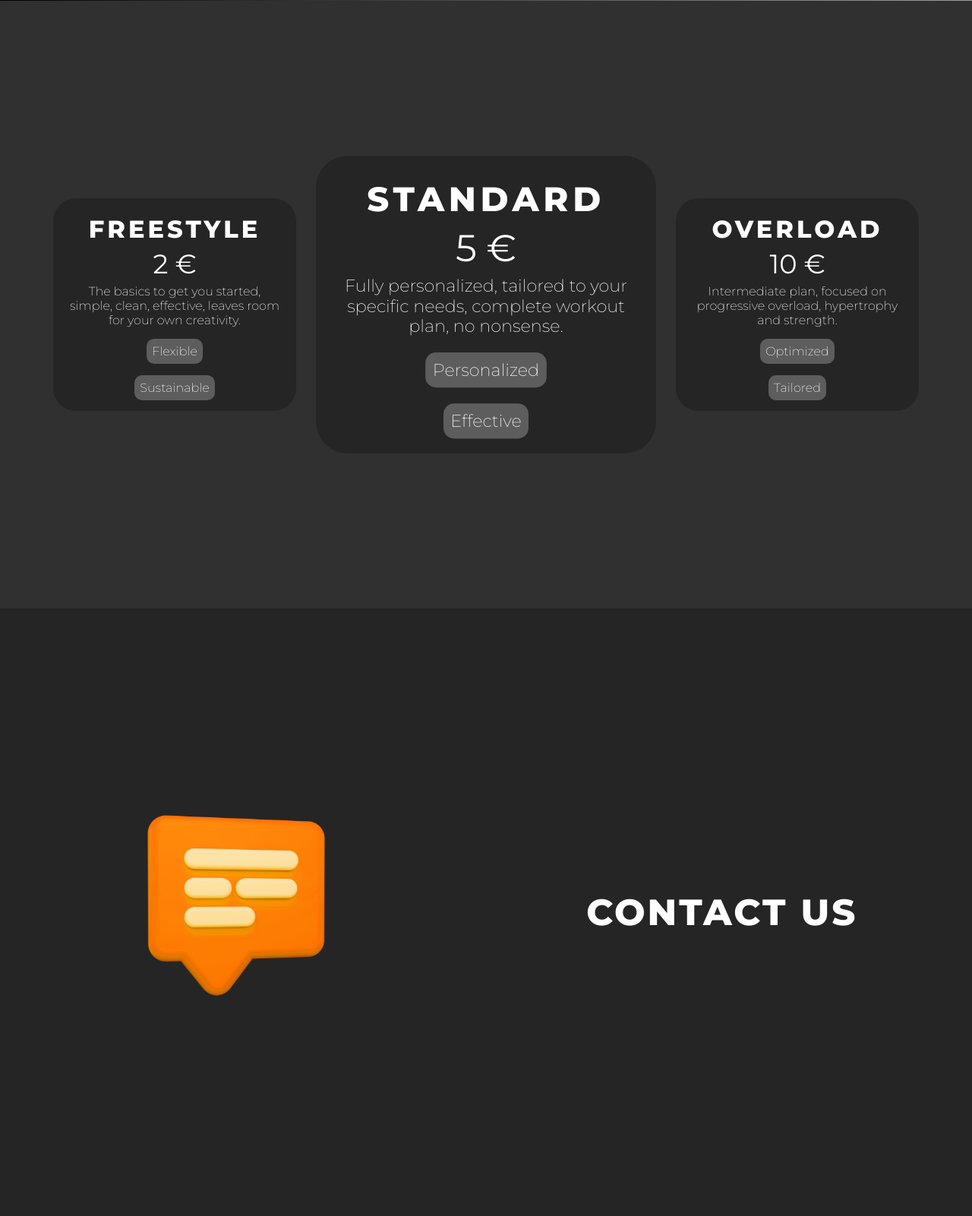
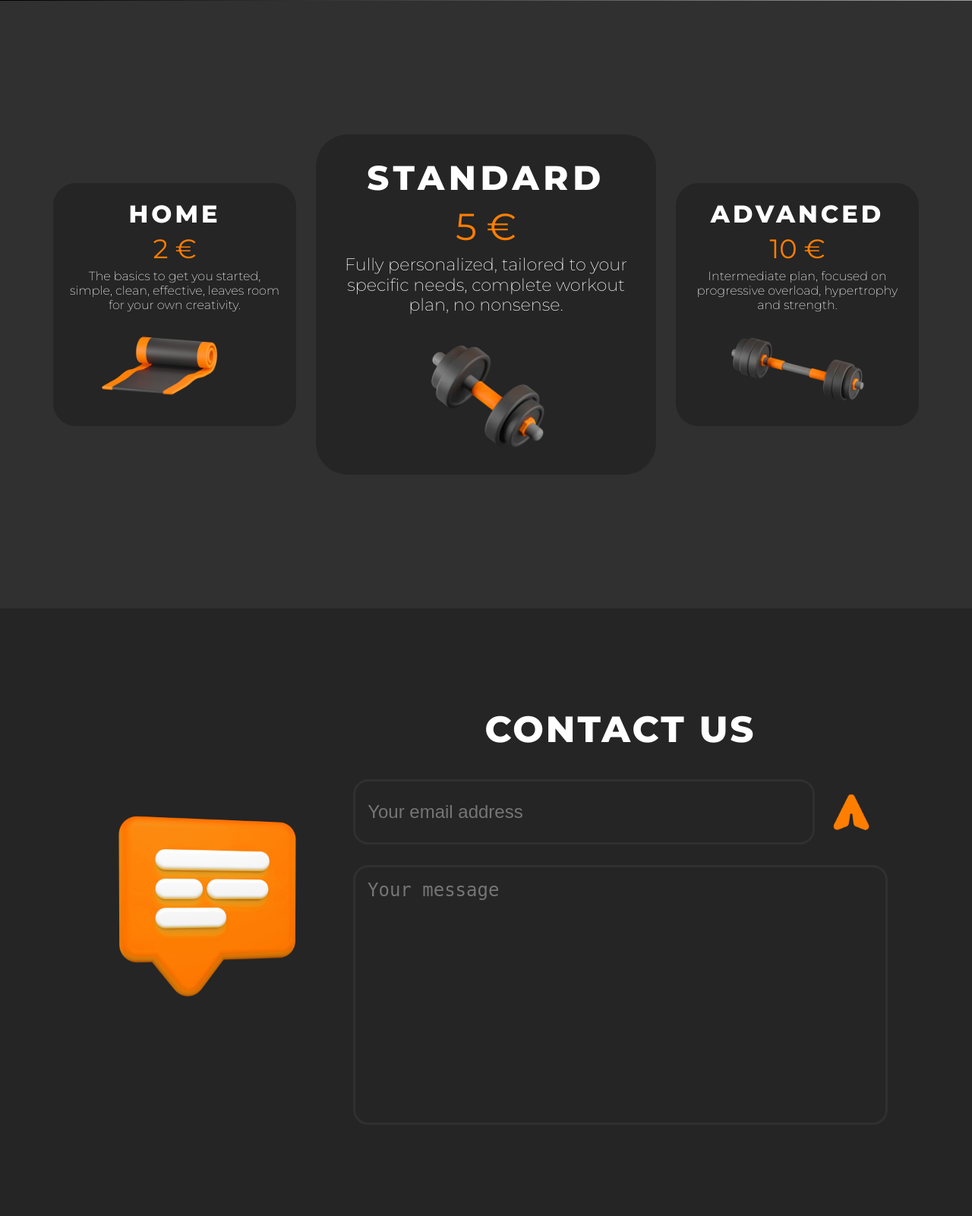
Before and after one commit to nikoladragomirovic/TrenirAI, a Flask app: page / in a window 1280 px wide. Shown: the part 818-2419 px from the top of the page at 76% size. Run offline with Flask 3, Linux system fonts and the light colour scheme; grey boxes are pictures that could not be loaded.

Commit message:
Changed Icons & Added Contact Section

```diff
--- a/static/index.css
+++ b/static/index.css
@@ -98,7 +98,7 @@ nav ul li a:hover{
     align-items: center;
     flex-direction: row;
     justify-content: flex-start;
-  }
+}
 
 #heading {
     color: white;
@@ -157,7 +157,7 @@ nav ul li a:hover{
 .card{
     background-color: #252525;
     border-radius: 30px;
-    height: 35vh;
+    height: 40vh;
     width: 40vh;
     transition: all 0.5s ease;
     margin: 45px;
@@ -185,23 +185,35 @@ nav ul li a:hover{
     margin: 0px !important;
     transition: 0.5s;
     font-weight: 500 !important;
-    color: #5d5d5d;
+    color: rgb(255, 126, 0) !important;
 }
 
 .card p{
     color: white;
     font-weight: 300;
     margin: 20px;
-    margin-bottom: 10px;
+    margin-bottom: -20px;
     margin-top: 5px !important;
     text-align: center;
 }
 
-.bulletpoint{
-    background-color: #5d5d5d;
-    border-radius: 10px;
-    padding: 7px;
-    transition: 0.5s;
+.card img{
+    transition: 0.5s ease;
+}
+
+.card:nth-child(1) img{
+    max-width: 23vh;
+    margin-left: -40px;
+}
+
+.card:nth-child(2) img{
+    max-width: 20vh;
+    margin-top: 2vh;
+}
+
+.card:nth-child(3) img{
+    max-width: 25vh;
+    margin-top: -1vh
 }
 
 #contact{
@@ -217,7 +229,7 @@ nav ul li a:hover{
 
 @keyframes dance {
     0%, 100% {
-      transform: translateY(0);
+      transform: translateY(10px);
     }
     50% {
       transform: translateY(-10px);
@@ -227,11 +239,15 @@ nav ul li a:hover{
 #contact img{
     max-height: 40vh;
     animation: dance 2s ease 0s infinite;
+    margin-right: -25%;
+    margin-left: -10%;
 }
 
 #form {
     display: flex;
-    align-items: flex-start;
+    align-items: center;
+    flex-direction: column;
+    justify-content: center;
 }
 
 #form h1{
@@ -239,3 +255,92 @@ nav ul li a:hover{
     font-size: 3rem;
     letter-spacing: 3px;
 }
+
+#title {
+    width: 158.5%;
+    display: flex;
+    align-items: center;
+    flex-direction: row;
+    justify-content: center;
+    margin-bottom: 5%;
+}
+
+#email{
+    border-radius: 20px;
+    width: 150%;
+    height: 6vh;
+    background-color: transparent;
+    border: 3px solid #303030;
+    font-size: 3vh;
+    color: rgb(153,153,153);
+    transition: all 0.3s ease;
+    padding: 2vh;
+    font-weight: 300;
+}
+
+#image {
+    height: 6vh;
+    margin: 3vh;
+}
+
+@keyframes moveUpDown {
+    0%, 100% {
+        transform: translateY(0);
+    }
+    50% {
+        transform: translateY(-100vh);
+        opacity: 0;
+    }
+    51% {
+        transform: translateY(100vh);
+        opacity: 0;
+    }
+    100% {
+        opacity: 1;
+    }
+}
+
+@keyframes shake {
+    0%, 100% {
+        transform: translateX(0) rotate(0deg);
+    }
+    25%, 75% {
+        transform: translateX(-5px) rotate(-5deg);
+    }
+    50% {
+        transform: translateX(5px) rotate(5deg);
+    }
+}
+
+#email:hover + #image {
+    animation: shake 0.5s linear;
+}
+
+.animate {
+    animation: moveUpDown 0.5s linear;
+}
+
+.disable {
+    pointer-events: none;
+}
+
+#message {
+    border-radius: 20px;
+    width: 150%;
+    background-color: transparent;
+    border: 3px solid #303030;
+    margin-bottom: 5%;
+    font-size: 3vh;
+    height: 38vh !important;
+    color: rgb(153,153,153);
+    resize: none;
+    transition: all 0.3s ease;
+    padding: 2vh;
+    font-weight: 300;
+}
+
+input:focus, textarea:focus {
+    outline: none;
+    border: 3px solid #ff7e00 !important;
+    caret-color: #ff7e00;
+}
--- a/static/index.js
+++ b/static/index.js
@@ -8,6 +8,23 @@ document.addEventListener('DOMContentLoaded', function () {
     const rect = anchor.getBoundingClientRect();
     const anchorX = rect.left + rect.width / 2;
     const anchorY = rect.top + rect.height / 2;
+
+    const button = document.getElementById('image');
+    const email = document.getElementById('email');
+
+    button.addEventListener('click', function() {
+
+        button.classList.add('animate');
+        email.classList.add('disable');
+
+        setTimeout(() => {
+
+            button.classList.remove('animate');
+            email.classList.remove('disable');
+
+        }, 1000);
+
+    });
 
     document.addEventListener('mousemove', (e) => {
 
@@ -42,7 +59,7 @@ function hidePreloader(preloader, img, navigation){
                 document.body.style.overflow = 'auto';
             }, 500);
 
-        }, 1300);
+        }, 0);
     }
 }
 
@@ -67,7 +84,6 @@ function smoothScroll(){
 function applyCardHoverEffects(mainCard, sideCard1, move1, sideCard2, move2) {
     $(mainCard).hover(function () {
     $(this).css('transform', 'scale(1.4)');
-    $(this).find('.bulletpoint').css('background-color', 'rgba(255, 126, 0, 1)');
     $(this).find('.price').css('transform', 'scale(1.3)');
     $(this).find('.price').css('color', 'rgb(255, 126, 0)');
 
@@ -76,9 +92,8 @@ function applyCardHoverEffects(mainCard, sideCard1, move1, sideCard2, move2) {
 
     }, function () {
     $(this).css('transform', 'none');
-    $(this).find('.bulletpoint').css('background-color', '#545454');
     $(this).find('.price').css('transform', 'none');
-    $(this).find('.price').css('color', '#5d5d5d');
+    $(this).find('.price').css('color', '#8a8a8a');
 
     $(sideCard1).css('transform', 'none');
     $(sideCard2).css('transform', 'none');
--- a/templates/index.html
+++ b/templates/index.html
@@ -33,31 +33,33 @@
     </div>
     <div id="plans">
         <div class="card" id="left-card">
-            <h1>FREESTYLE</h1>
+            <h1>HOME</h1>
             <p class="price">2 €</p>
             <p>The basics to get you started, simple, clean, effective, leaves room for your own creativity.</p>
-            <p class="bulletpoint">Flexible</p>
-            <p class="bulletpoint">Sustainable</p>
+            <img src="/static/images/Mat.png">
         </div>
         <div class="card" id="middle-card">
             <h1>STANDARD</h1>
             <p class="price">5 €</p>
             <p>Fully personalized, tailored to your specific needs, complete workout plan, no nonsense.</p>
-            <p class="bulletpoint">Personalized</p>
-            <p class="bulletpoint">Effective</p>
+            <img src="/static/images/Dumbell.png">
         </div>
         <div class="card" id="right-card">
-            <h1>OVERLOAD</h1>
+            <h1>ADVANCED</h1>
             <p class="price">10 €</p>
             <p>Intermediate plan, focused on progressive overload, hypertrophy and strength.</p>
-            <p class="bulletpoint">Optimized</p>
-            <p class="bulletpoint">Tailored</p>
+            <img src="/static/images/Barbell.png">
         </div>
     </div>
     <div id="contact">
         <img src="/static/images/Contact.png">
         <div id="form">
-            <h1>CONTACT US</h1>
+                <h1>CONTACT US</h1>
+                <div id="title">
+                    <input type="email" id="email" name="email" placeholder="Your email address" required>
+                    <input type="image" id="image" src="/static/images/Button.png" alt="Submit">
+                </div>
+                <textarea type="text" id="message" name="message" placeholder="Your message" required></textarea>
         </div>
     </div>
 </body>
```
Also changed, not shown: static/images/Barbell.png (added), static/images/Button.png (added), static/images/Contact.png, static/images/Dumbell.png (added), static/images/Logo.svg (deleted), static/images/Mat.png (added), static/images/Preloader.gif (deleted), 1 other file.
